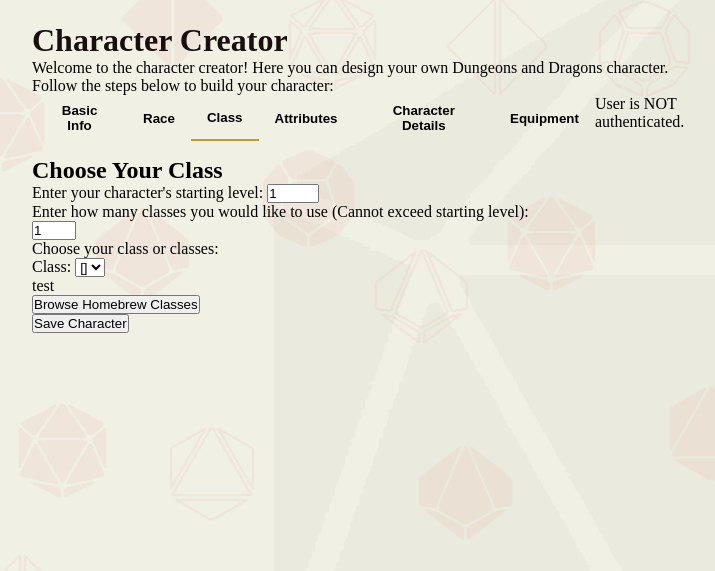
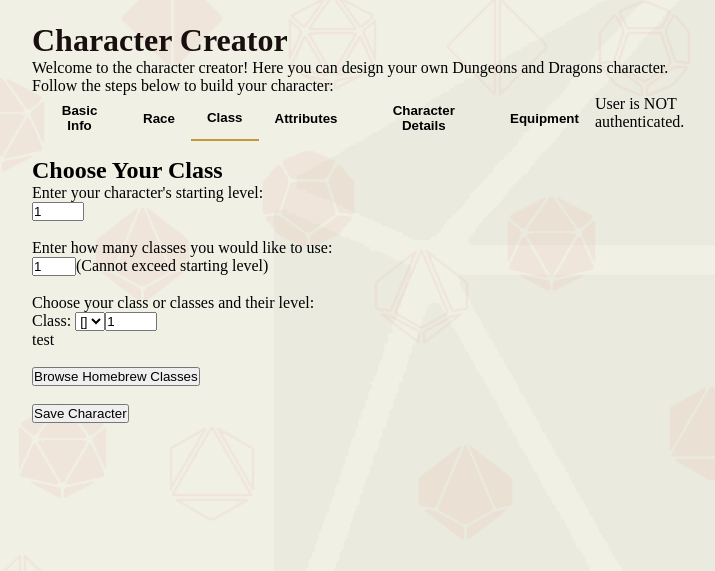
Before and after one commit to Sahmuraii/RoleInitative, a Flask app: template src/templates/character/character_creator.html in a window 1280 px wide, after a click on "Class". Shown: the part 74-645 px from the top of the page, without its empty margins (240-955 px from the left). Run offline with Flask 3, Linux system fonts and the light colour scheme; the template is opened without the code that fills it: most values are stand-ins (such as "Sample title", 1, 10 or a date in 2020); parts of the project's set-up code (start-up, migrations or seed data) failed here and were passed over.

Commit message:
level counter + spare level functionality

```diff
--- a/src/character/views.py
+++ b/src/character/views.py
@@ -63,7 +63,10 @@ def create():
     all_races = DND_Race.query.all()
     all_classes = DND_Class.query.all()
     #if request.method == 'POST':
-
+    #
+    #    classes = request.form.getlist("multiclass_id")
+    #    levels = request.form.getlist("multiclass_level")
+    #    return render_template("character/test_display.html", classes=classes, levels=levels)
 
 
     return render_template("character/character_creator.html", all_classes=all_classes, all_races=all_races)
--- a/src/templates/character/character_creator.html
+++ b/src/templates/character/character_creator.html
@@ -1,6 +1,6 @@
 {% extends "base.html" %}
 
-{% block title_content %}{{ character_id }}'s Profile{% endblock %}
+{% block title_content %}Character Creator{% endblock %}
 
 {% block body_content %}
     <div class="main-content">
@@ -68,27 +68,28 @@
             <!-- Class -->
             <div id="class" class="tab-content">
                 <h2>Choose Your Class</h2>
-                <label for="startlevel">Enter your character's starting level:</label>
-                <input type="number" id="startlevel" name="startlevel" min="1" max="20" value="1" onchange="setMulticlassMax(startlevel.value)"><br>
+                <label for="startlevel">Enter your character's starting level:</label><br>
+                <input type="number" id="startlevel" name="startlevel" min="1" max="20" value="1" onchange="setMulticlassMax(startlevel.value)"><br><br>
 
-                <label for="multiclass">Enter how many classes you would like to use (Cannot exceed starting level):</label><br>
-                <input type="number" id="multiclass" name="multiclass" min="1" max="1" value="1" onchange="updateClasses(multiclass.value)"><br>
+                <label for="multiclass">Enter how many classes you would like to use:</label><br>
+                <input type="number" id="multiclass" name="multiclass" min="1" max="1" value="1" onchange="updateClasses(multiclass.value)"><label for="multiclass">(Cannot exceed starting level)</label><br><br>
 
-                <label for="classdisplay">Choose your class or classes:</label>
+                <label for="classdisplay">Choose your class or classes and their level:</label>
                 <div id="classdisplay">
-                    <label for="class_1">Class: </label>
-                    <select id="class_id" name="class_id" onchange="testFunction()">
+                    <label for="multiclass_id">Class: </label>
+                    <select id="multiclass_id" name="multiclass_id" onload="">
                         {% for dnd_class in all_classes %}
                             <option value="{{ dnd_class.class_id }}">
                                 {{ dnd_class.name }}
                             </option>
                         {% endfor %}
-                    </select>
+                    </select><input type="number" id="multiclass_level" name="multiclass_level" class="multiclass_level" min="1" max="20" value="1" onchange="setCollectiveMax()">
+
                 </div>
 
                 <p id="classtest">test</p>
 
-                <button type="button" onclick="window.location.href='/homebrew/classes'">Browse Homebrew Classes</button>
+                <br><button type="button" onclick="window.location.href='/homebrew/classes'">Browse Homebrew Classes</button>
             </div>
 
             <!-- Attributes -->
@@ -204,26 +205,31 @@
                 </p>
             </div>
             <div class="button-group">
-                <button type="submit">Save Character</button>
+                <br><button type="submit">Save Character</button>
             </div>
 
         </form>
     </div>
     <script>
-        function testFunction() {
-            element = document.getElementById("classtest");
-            //classes = document.querySelectorAll("select");
-            container = document.querySelector("#classdisplay");
-            classes = container.querySelectorAll("select");
-            element.innerHTML = "";
-            for(var classobj of classes) {
-                element.innerHTML += classobj.value;
+        function setCollectiveMax() {
+            levels = document.getElementsByClassName("multiclass_level")
+            starting_Level = document.getElementById("startlevel");
+            spare_levels = starting_Level.value;
+            for(var levelobj of levels) {
+                spare_levels -= levelobj.value
             }
+
+            for(var levelobj of levels) {
+                levelobj.setAttribute("max", parseInt(levelobj.value) + spare_levels);
+            }
+
         }
 
         function setMulticlassMax(inputValue) {
                     element = document.getElementById("multiclass");
+
                     element.setAttribute("max", inputValue);
+
                     if(parseInt(element.value) > inputValue) {
                         element.value = inputValue;
                         updateClasses(inputValue);
@@ -236,14 +242,14 @@
             if(value==1) {
                 document.getElementById("classdisplay").innerHTML += `
                     <div id="classdisplay">
-                        <label for="class1">Class: </label>
-                        <select id="class_id" name="class_id" onchange="testFunction()">
+                        <label for="multiclass_id">Class: </label>
+                        <select id="multiclass_id" name="multiclass_id">
                             {% for dnd_class in all_classes %}
                                 <option value="{{ dnd_class.class_id }}">
                                     {{ dnd_class.name }}
                                 </option>
                             {% endfor %}
-                        </select>
+                        </select><input type="number" id="multiclass_level" name="multiclass_level" class="multiclass_level" min="1" max="20" value="1" onchange="setCollectiveMax()">
                     </div>
                 `
             }
@@ -251,14 +257,14 @@
                 for(var i = 0; i < value; i++) {
                 document.getElementById("classdisplay").innerHTML += `
                         <div id="classdisplay">
-                            <label for="class${i + 1}">Class ${i + 1}: </label>
-                            <select id="class_id" name="class_id" onchange="testFunction()">
+                            <label for="multiclass_id">Class ${i + 1}: </label>
+                            <select id="multiclass_id" name="multiclass_id">
                                 {% for dnd_class in all_classes %}
                                     <option value="{{ dnd_class.class_id }}">
                                         {{ dnd_class.name }}
                                     </option>
                                 {% endfor %}
-                            </select>
+                            </select><input type="number" id="multiclass_level" name="multiclass_level" class="multiclass_level" min="1" max="20" value="1" onchange="setCollectiveMax()">
                         </div>
                     `;
                 }
```
Also changed, not shown: src/templates/character/test_display.html (added, +12 -0 lines).
